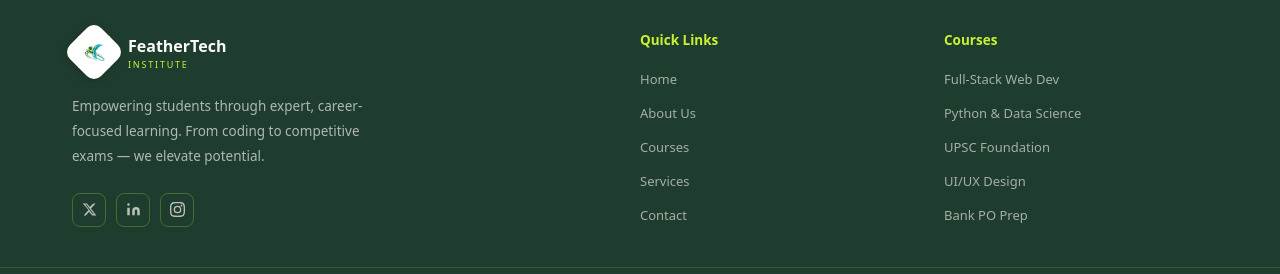
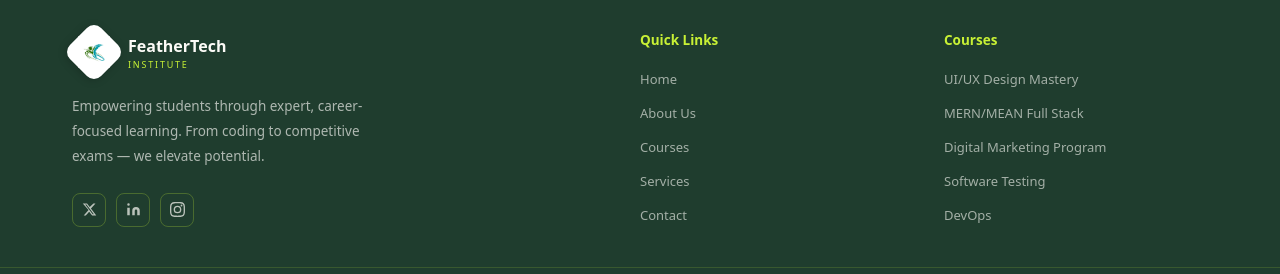
Before and after one commit to KALIL-devs/FeatherTech, a Next.js app: page / in a window 1280 px wide. Shown: the part 4795-5069 px from the top of the page. Built offline with nearby package versions, Linux system fonts and the light colour scheme.

Commit message:
fix the link in footer

```diff
--- a/src/components/layout/Footer.tsx
+++ b/src/components/layout/Footer.tsx
@@ -11,11 +11,11 @@ const footerLinks = {
     { label: "Contact", href: "/contact" },
   ],
   Courses: [
-    { label: "Full-Stack Web Dev", href: "/courses" },
-    { label: "Python & Data Science", href: "/courses" },
-    { label: "UPSC Foundation", href: "/courses" },
-    { label: "UI/UX Design", href: "/courses" },
-    { label: "Bank PO Prep", href: "/courses" },
+    { label: "UI/UX Design Mastery", href: "/courses" },
+    { label: "MERN/MEAN Full Stack", href: "/courses" },
+    { label: "Digital Marketing Program", href: "/courses" },
+    { label: "Software Testing", href: "/courses" },
+    { label: "DevOps", href: "/courses" },
   ],
 };
 
```
